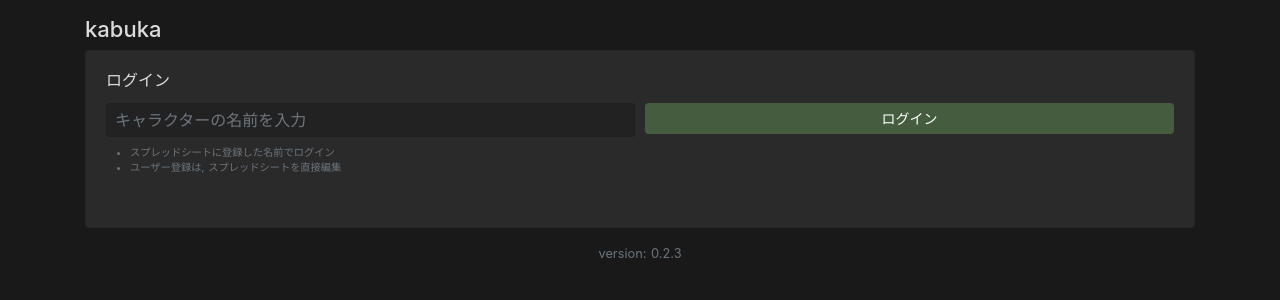
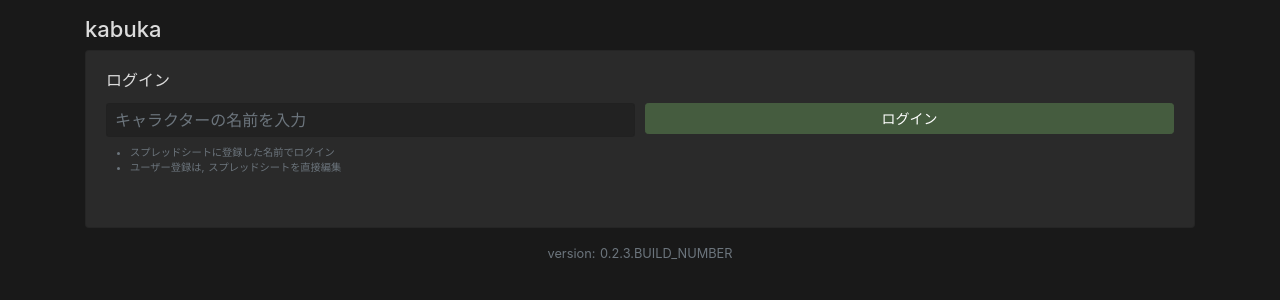
Before and after one commit to minami110/kabuka, a Nuxt app in the folder src/: page / in a window 1280 px wide. Shown: the top 300 px of the page. Built offline with nearby package versions, Linux system fonts and the light colour scheme; no server answers.

Commit message:
add buildnumber

```diff
--- /dev/null
+++ b/src/build_info.json
@@ -0,0 +1,3 @@
+{
+  "number": "BUILD_NUMBER"
+}
--- a/src/pages/index.vue
+++ b/src/pages/index.vue
@@ -56,6 +56,7 @@ import CardChart from "~/components/CardChart";
 
 // import package info
 import package_info from "~/package.json";
+import build_info from "~/build_info.json";
 
 export default {
   components: {
@@ -75,7 +76,7 @@ export default {
       loginuser: "users/loginuser"
     }),
     application_version() {
-      return package_info.version;
+      return package_info.version + "." + build_info.number;
     }
   },
 
```
Also changed, not shown: 1 other file (tests, documents, lock files or other folders).
